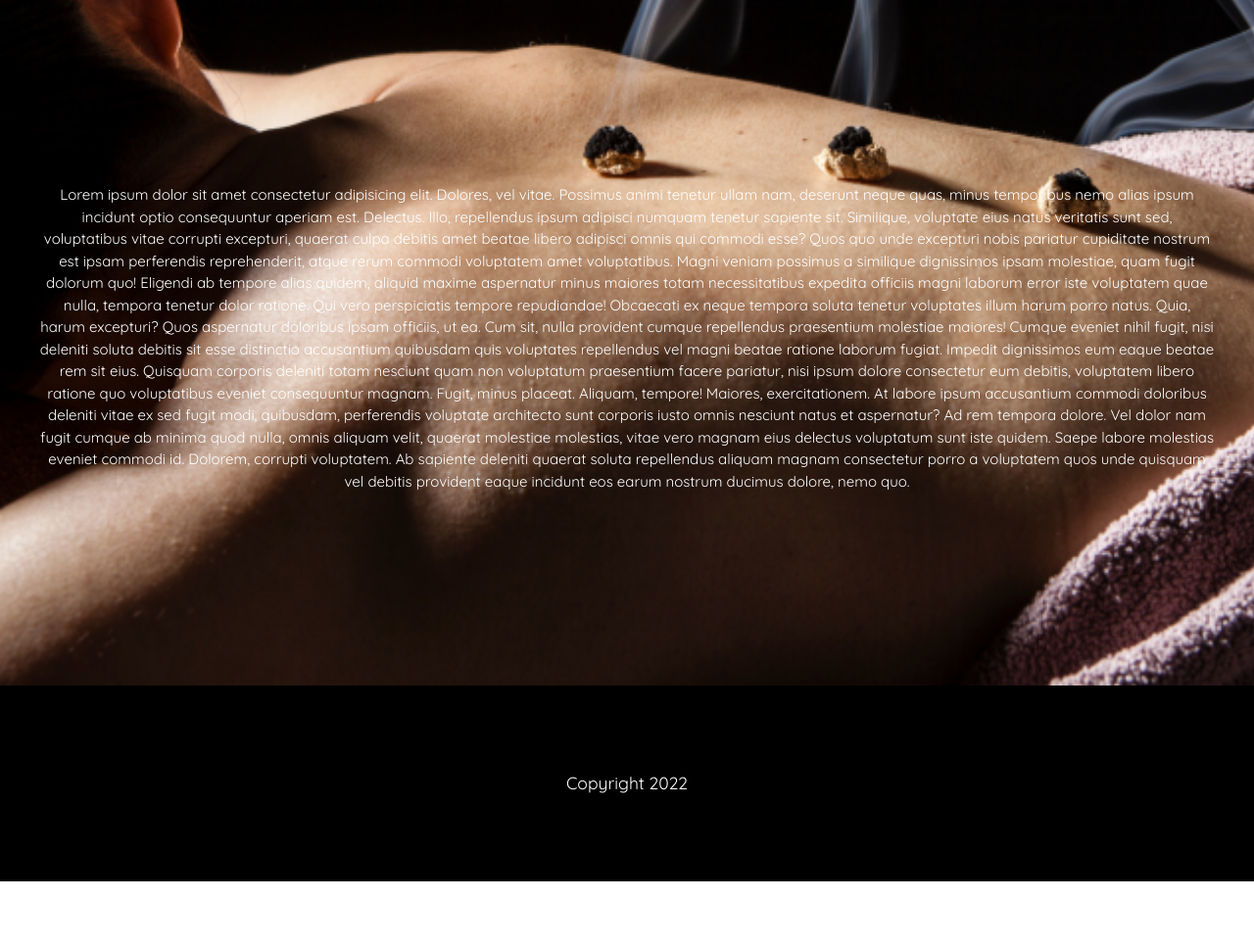
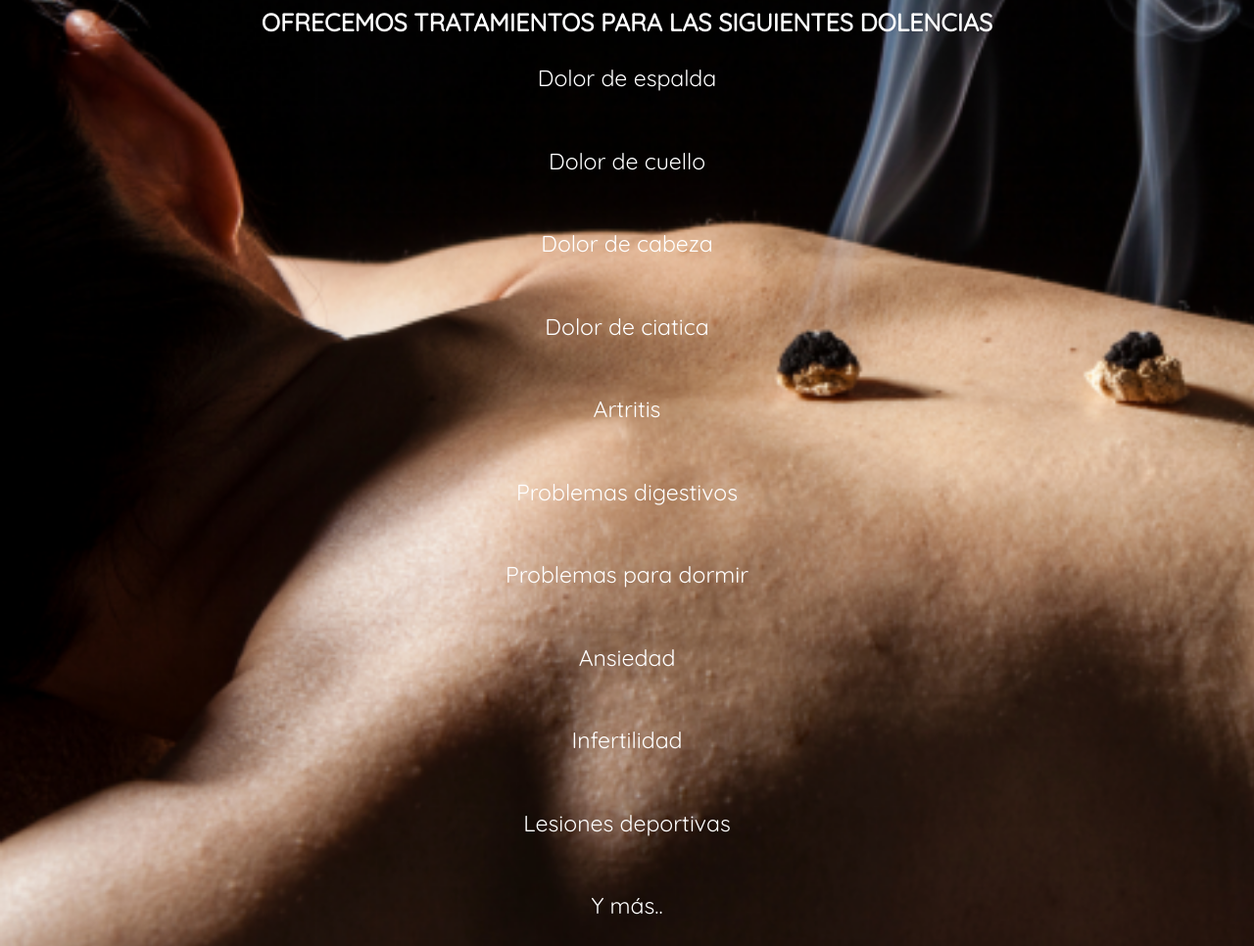
Before and after one commit to Lenz-or/Coder-MedTradChina, a plain HTML site: page index.html in a window 1280 px wide. Shown: the part 580-1546 px from the top of the page at 98% size. Before the commit the page ends 1480 px from the top, so only its background shows below. Drawn offline with nearby package versions, Linux system fonts and the light colour scheme.

Commit message:
Cambia el texto de index

```diff
--- a/css/index.css
+++ b/css/index.css
@@ -137,6 +137,7 @@ header{
 /* ----- Index ----- */
 
 .articulo-uno{
+    height:200vh;
     background-image: url(../public/img/fondo.png);
     background-repeat: no-repeat;
     background-size: cover;
@@ -203,7 +204,7 @@ header{
     padding: 20px;
     margin-left: 20px;
     margin-right: 20px;
-    font-size: 1.5em;
+    font-size: 2.3em;
     text-align: center;
     color: white;
 }
--- a/index.html
+++ b/index.html
@@ -67,16 +67,19 @@
             <h2 class="main__titulochico">Terapias en</h1>
             <h1 class="main__article--titulo">Medicina tradicional China</h1>
             <section class="main__article__seccion">
-                <p class="main__article__seccion--p">Lorem ipsum dolor sit amet consectetur adipisicing elit. Dolores, vel vitae. Possimus animi tenetur ullam nam, deserunt neque quas, minus temporibus nemo alias ipsum incidunt optio consequuntur aperiam est. Delectus.
-                Illo, repellendus ipsum adipisci numquam tenetur sapiente sit. Similique, voluptate eius natus veritatis sunt sed, voluptatibus vitae corrupti excepturi, quaerat culpa debitis amet beatae libero adipisci omnis qui commodi esse?
-                Quos quo unde excepturi nobis pariatur cupiditate nostrum est ipsam perferendis reprehenderit, atque rerum commodi voluptatem amet voluptatibus. Magni veniam possimus a similique dignissimos ipsam molestiae, quam fugit dolorum quo!
-                Eligendi ab tempore alias quidem, aliquid maxime aspernatur minus maiores totam necessitatibus expedita officiis magni laborum error iste voluptatem quae nulla, tempora tenetur dolor ratione. Qui vero perspiciatis tempore repudiandae!
-                Obcaecati ex neque tempora soluta tenetur voluptates illum harum porro natus. Quia, harum excepturi? Quos aspernatur doloribus ipsam officiis, ut ea. Cum sit, nulla provident cumque repellendus praesentium molestiae maiores!
-                Cumque eveniet nihil fugit, nisi deleniti soluta debitis sit esse distinctio accusantium quibusdam quis voluptates repellendus vel magni beatae ratione laborum fugiat. Impedit dignissimos eum eaque beatae rem sit eius.
-                Quisquam corporis deleniti totam nesciunt quam non voluptatum praesentium facere pariatur, nisi ipsum dolore consectetur eum debitis, voluptatem libero ratione quo voluptatibus eveniet consequuntur magnam. Fugit, minus placeat. Aliquam, tempore!
-                Maiores, exercitationem. At labore ipsum accusantium commodi doloribus deleniti vitae ex sed fugit modi, quibusdam, perferendis voluptate architecto sunt corporis iusto omnis nesciunt natus et aspernatur? Ad rem tempora dolore.
-                Vel dolor nam fugit cumque ab minima quod nulla, omnis aliquam velit, quaerat molestiae molestias, vitae vero magnam eius delectus voluptatum sunt iste quidem. Saepe labore molestias eveniet commodi id.
-                Dolorem, corrupti voluptatem. Ab sapiente deleniti quaerat soluta repellendus aliquam magnam consectetur porro a voluptatem quos unde quisquam vel debitis provident eaque incidunt eos earum nostrum ducimus dolore, nemo quo.</p>
+                <h2 class="main__titulochico">Ofrecemos tratamientos para las siguientes dolencias</h1>
+                <p class="main__article__seccion--p">Dolor de espalda</p>
+                <p class="main__article__seccion--p">Dolor de cuello</p>
+                <p class="main__article__seccion--p">Dolor de cabeza</p>
+                <p class="main__article__seccion--p">Dolor de ciatica</p>
+                <p class="main__article__seccion--p">Artritis</p>
+                <p class="main__article__seccion--p">Problemas digestivos</p>
+                <p class="main__article__seccion--p">Problemas para dormir</p>
+                <p class="main__article__seccion--p">Ansiedad</p>
+                <p class="main__article__seccion--p">Infertilidad</p>
+                <p class="main__article__seccion--p">Lesiones deportivas</p>
+                <p class="main__article__seccion--p">Y más..</p>
+
             </section>
         </article>
     </main>
```
